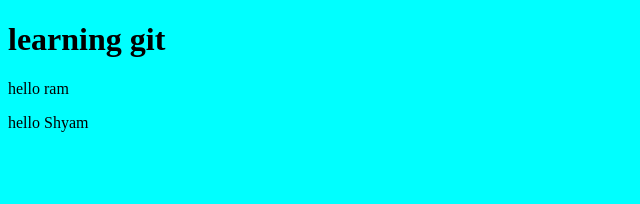
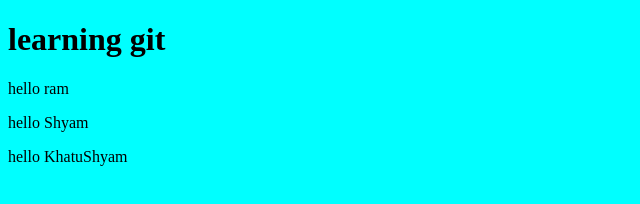
Before and after one commit to devloperRakshak/learning_git, a plain HTML site: page index.html in a window 1280 px wide. Shown: the whole page, without its empty margins (0-640 px from the left). Drawn offline with Linux system fonts and the light colour scheme.

Commit message:
Update index.html "khatushyam"

```diff
--- a/index.html
+++ b/index.html
@@ -10,5 +10,6 @@
         <h1>learning git</h1>
         <p>hello ram</p>
         <p>hello Shyam</p>
+        <p>hello KhatuShyam</p>
     </body>
     </html>
```
